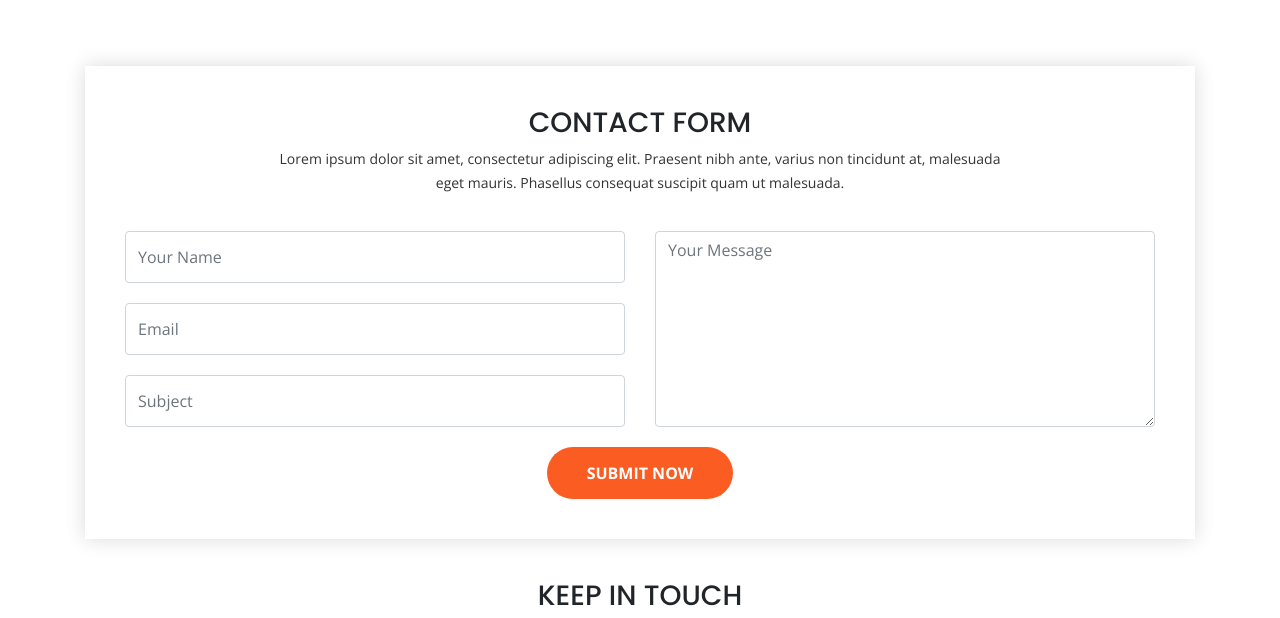
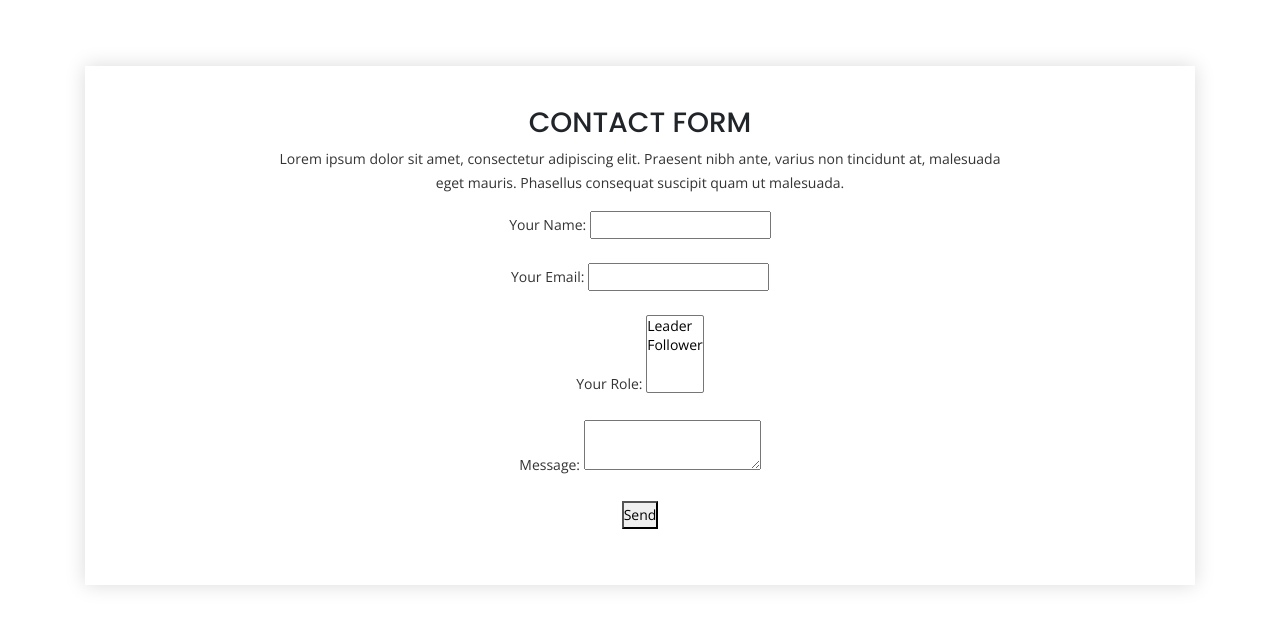
Before and after one commit to Hackerrr23/wusasi-school, a website: page contact-us.html in a window 1280 px wide. Shown: the part 646-1264 px from the top of the page. Drawn offline with nearby package versions, Linux system fonts and the light colour scheme.

Commit message:
added netlify form

```diff
--- a/contact-us.html
+++ b/contact-us.html
@@ -116,10 +116,29 @@
             <h3>CONTACT FORM</h3>
             <p> Lorem ipsum dolor sit amet, consectetur adipiscing elit. Praesent nibh ante, varius non tincidunt at, malesuada eget mauris. Phasellus consequat suscipit quam ut malesuada. </p>
             <!-- Contact FORM -->
-            <form id="contact">
-
+            <!-- <form id="contact" netlify data-netlify="true"> -->
+                <form name="contact"  data-netlify="true">
+                    <p>
+                      <label>Your Name: <input type="text" name="name" /></label>
+                    </p>
+                    <p>
+                      <label>Your Email: <input type="email" name="email" /></label>
+                    </p>
+                    <p>
+                      <label>Your Role: <select name="role[]" multiple>
+                        <option value="leader">Leader</option>
+                        <option value="follower">Follower</option>
+                      </select></label>
+                    </p>
+                    <p>
+                      <label>Message: <textarea name="message"></textarea></label>
+                    </p>
+                    <p>
+                      <button type="submit">Send</button>
+                    </p>
+                  </form>
               <!-- END IF MAIL SENT SUCCESSFULLY -->
-              <div class="row">
+              <!-- <div class="row">
                 <div class="col-sm-6">
                   <div class="input-group">
                     <input type="text" class="form-control" id="name" name="form-name" placeholder="Your Name">
@@ -140,7 +159,7 @@
                   <input type="submit" value="Submit Now" class="sub">
                 </div>
               </div>
-            </form>
+            </form> -->
             <!-- END Contact FORM -->
           </div>
         </div>
```
